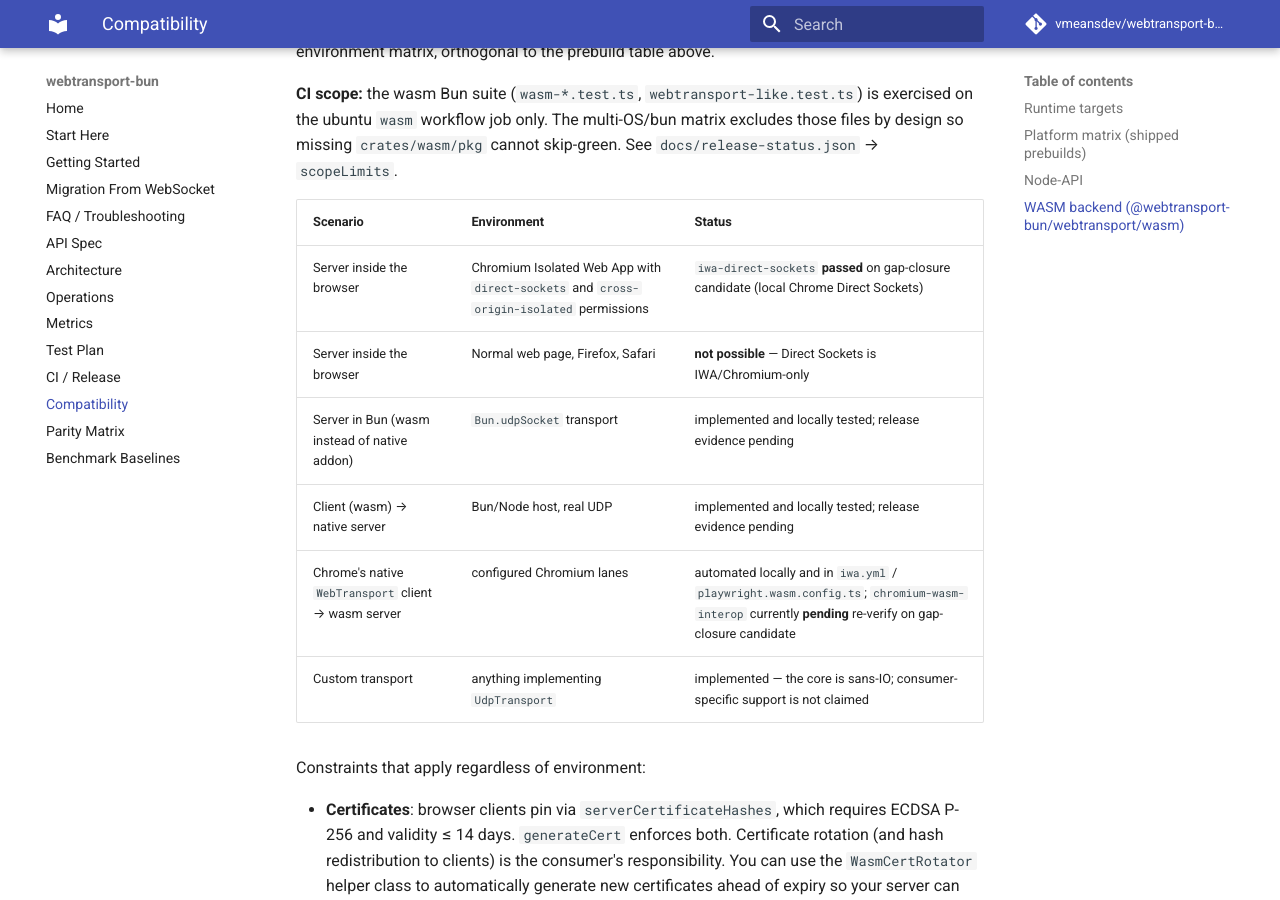
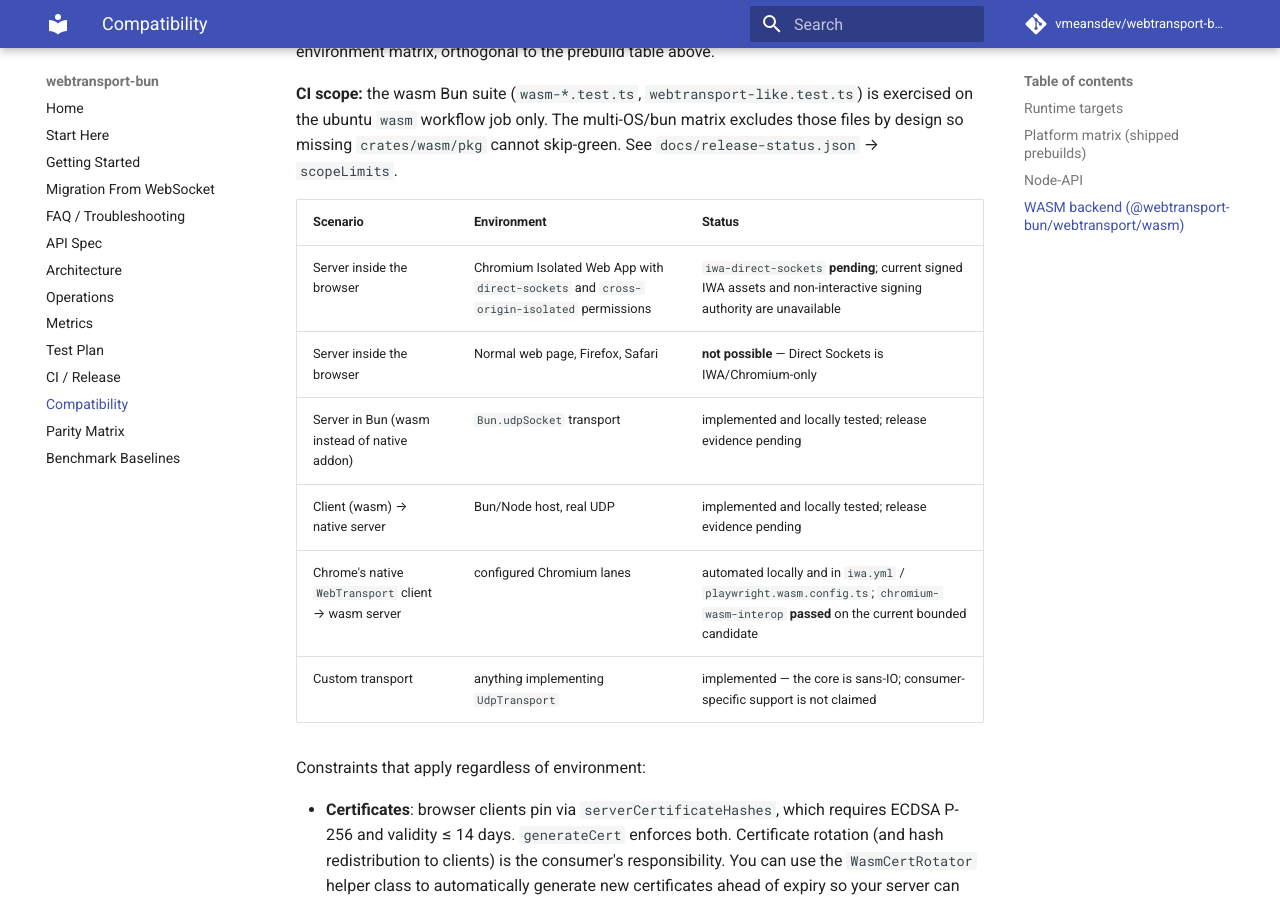
Before and after one commit to vmeansdev/webtransport-bun, an MkDocs documentation site: the page built from docs/COMPATIBILITY.md, in a window 1280 px wide and 900 px high, scrolled down 1036 px. Built offline with MkDocs 1.6.1 and Material for MkDocs 9.7.7, drawn with Linux system fonts in a browser that asks for light colours; comment, search, counter and statistics services are not loaded.

Commit message:
Align WASM compatibility claims with release truth
The compatibility tables contradicted the canonical release manifest for IWA, Chromium WASM interop, and facade parity. Reconcile those status words with the manifest so operators do not read a pending gate as passed or a passed bounded claim as pending.\n\nConstraint: docs/release-status.json remains the canonical claim ledger while GA gates are pending\nRejected: Rebind the manifest to the current evidence head | no complete GA evidence exists for that candidate\nConfidence: high\nScope-risk: narrow\nDirective: Update these tables whenever the canonical claim status changes\nTested: docs truth and policy checks will be rerun after this scoped commit\nNot-tested: hosted IWA and cross-platform release evidence remain unavailable

```diff
--- a/docs/COMPATIBILITY.md
+++ b/docs/COMPATIBILITY.md
@@ -39,11 +39,11 @@
 
 | Scenario | Environment | Status |
 |----------|-------------|--------|
-| Server inside the browser | Chromium Isolated Web App with `direct-sockets` and `cross-origin-isolated` permissions | `iwa-direct-sockets` **passed** on gap-closure candidate (local Chrome Direct Sockets) |
+| Server inside the browser | Chromium Isolated Web App with `direct-sockets` and `cross-origin-isolated` permissions | `iwa-direct-sockets` **pending**; current signed IWA assets and non-interactive signing authority are unavailable |
 | Server inside the browser | Normal web page, Firefox, Safari | **not possible** — Direct Sockets is IWA/Chromium-only |
 | Server in Bun (wasm instead of native addon) | `Bun.udpSocket` transport | implemented and locally tested; release evidence pending |
 | Client (wasm) → native server | Bun/Node host, real UDP | implemented and locally tested; release evidence pending |
-| Chrome's native `WebTransport` client → wasm server | configured Chromium lanes | automated locally and in `iwa.yml` / `playwright.wasm.config.ts`; `chromium-wasm-interop` currently **pending** re-verify on gap-closure candidate |
+| Chrome's native `WebTransport` client → wasm server | configured Chromium lanes | automated locally and in `iwa.yml` / `playwright.wasm.config.ts`; `chromium-wasm-interop` **passed** on the current bounded candidate |
 | Custom transport | anything implementing `UdpTransport` | implemented — the core is sans-IO; consumer-specific support is not claimed |
 
 Constraints that apply regardless of environment:
```
Also changed, not shown: docs/WASM_PROTOCOL_SCOPE.md (+1 -1 lines).
